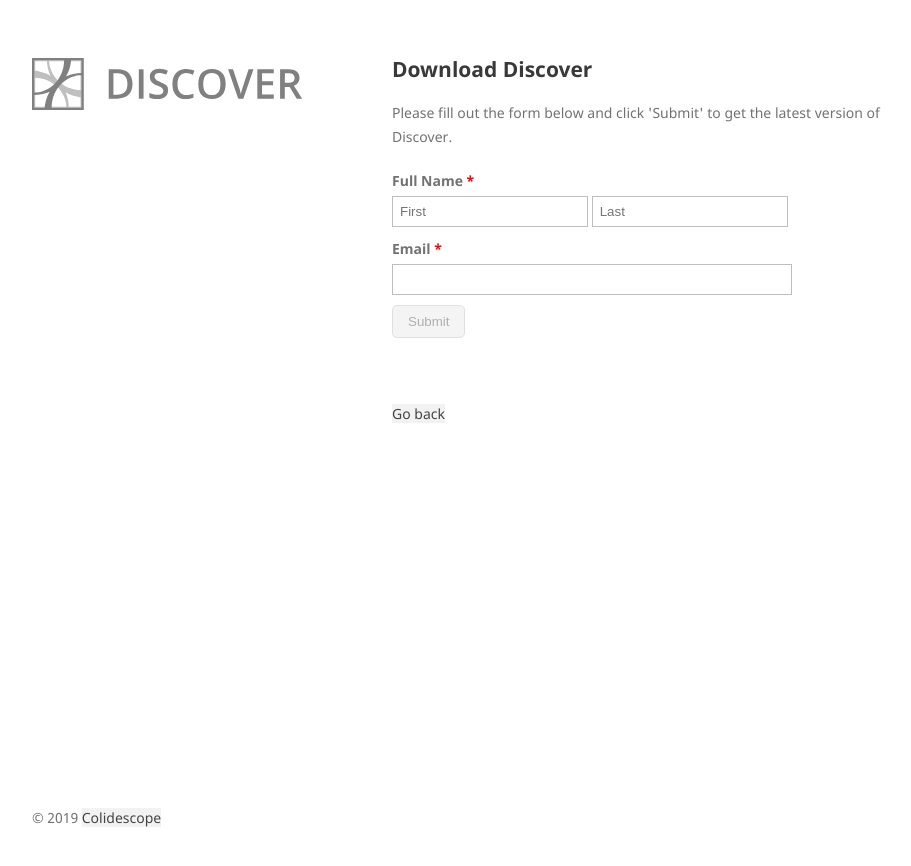
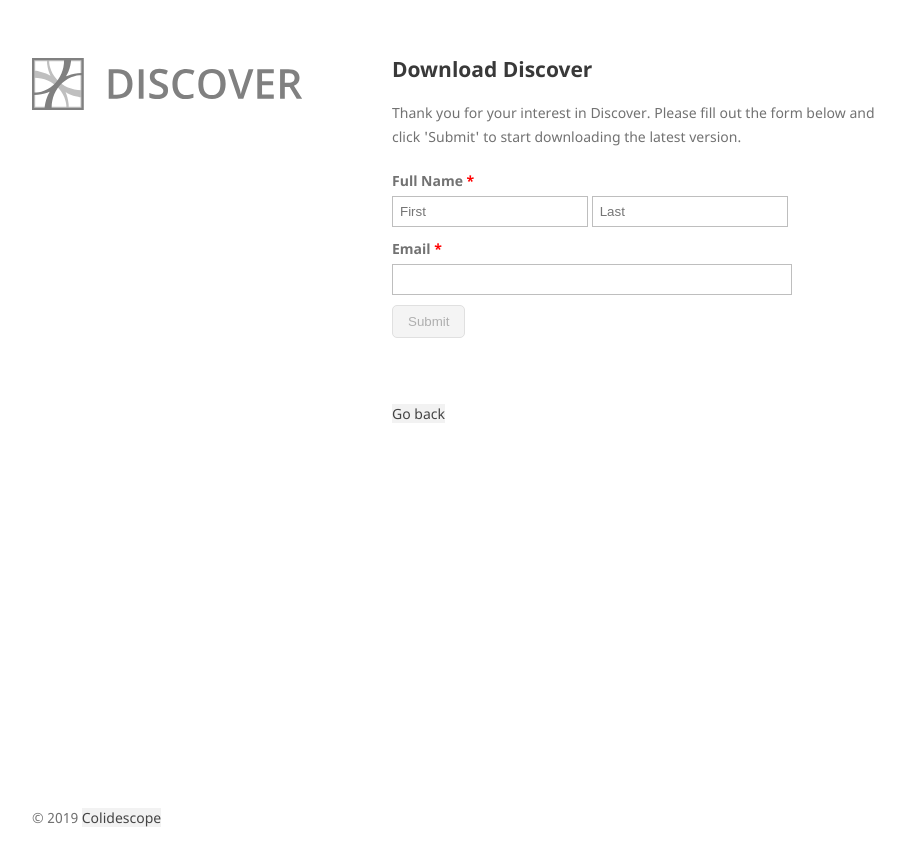
Before and after one commit to colidescope/discover, a Jekyll site: the page built from docs/download.md, in a window 1280 px wide. Shown: the top 866 px of the page, without its empty margins (178-1089 px from the left). Built offline with Jekyll 4.4.1, drawn with Linux system fonts in a browser that asks for light colours; nearby versions of some CDN libraries; our own code applies the rules of GitHub Pages for plain Markdown files.

Commit message:
Update download.html

```diff
--- a/docs/_layouts/download.html
+++ b/docs/_layouts/download.html
@@ -36,7 +36,7 @@
 
       {{ content }}
 
-      <p id="message">Please fill out the form below and click 'Submit' to get the latest version of Discover.</p>
+      <p id="message">Thank you for your interest in Discover. Please fill out the form below and click 'Submit' to start downloading the latest version.</p>
 
 
         <form id="test-form">
@@ -120,7 +120,7 @@
           // window.open('{{ site.release_link }}');
 
           document.getElementById('test-form').style.display = "none";
-          document.getElementById('message').innerHTML = "Thank you for submitting, your download should begin shortly. If it does not start automatically please follow this link:";
+          document.getElementById('message').innerHTML = "Thank you for submitting, your download should begin shortly. If it does not start automatically you can follow this link:";
           document.getElementById('link').style.visibility = "visible";
           window.open('{{ site.release_link }}');
 
```
